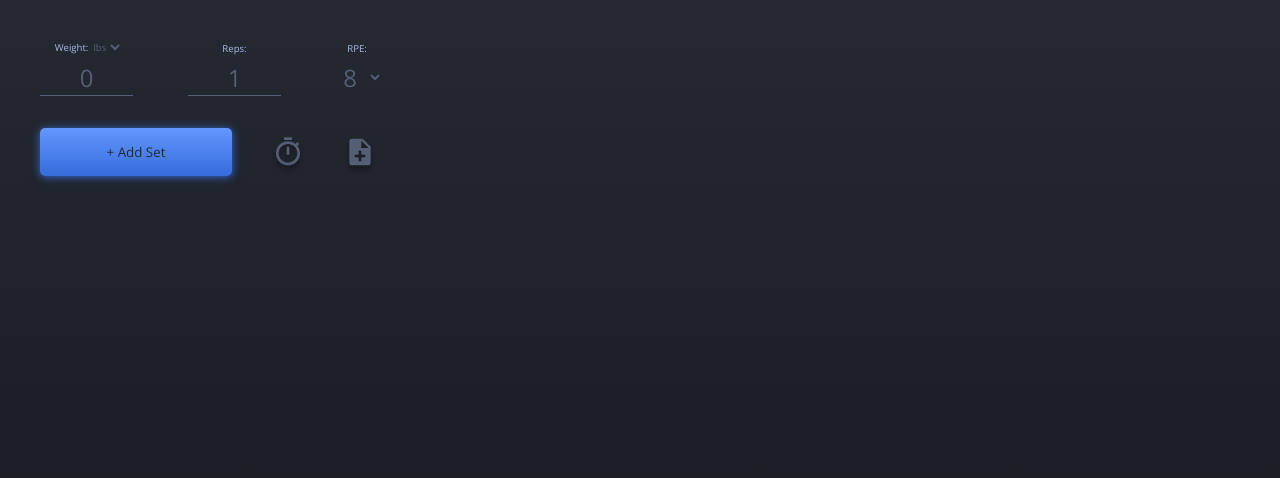
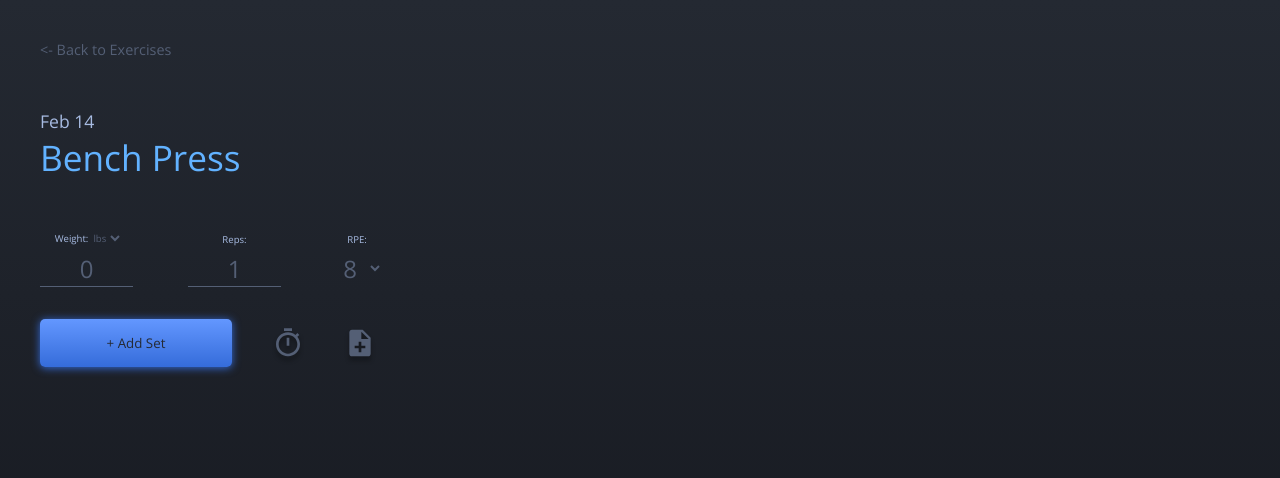
Before and after one commit to purpleshell/ideal-barnacle, a React (Create React App) app in the folder client/: page / in a window 1280 px wide. Shown: the top 478 px of the page. Built offline with nearby package versions, Linux system fonts and the light colour scheme; a web font is replaced by a local one.

Commit message:
UI adjustments

```diff
--- a/client/src/App.tsx
+++ b/client/src/App.tsx
@@ -16,7 +16,21 @@ class App extends Component {
       <div className="App">
         <header className="App-header">
           <ApolloProvider client={client}>
-            <nav className="hidden">
+            <nav>
+              <a href="/exercises">
+                <div className="parent-screen-link">
+                  {"<- Back to Exercises"}
+                </div>
+              </a>
+              <a href="/date-picker">
+                <div className="exercise-page-workout-date">{"Feb 14"}</div>
+              </a>
+              <a href="/exercise-picker">
+                <div className="exercise-page-name exercise-name">
+                  Bench Press
+                </div>
+              </a>
+              <div className="menu hidden">
                 <ul className="li">
                   <a href="/">Home</a>
                 </ul>
@@ -32,6 +46,7 @@ class App extends Component {
                 <ul className="li">
                   <a href="/graphs">Graphs</a>
                 </ul>
+              </div>
             </nav>
             <Sets />
             {/* <CreateExerciseForm />
--- a/client/src/styles/index.scss
+++ b/client/src/styles/index.scss
@@ -6,6 +6,10 @@
 @import "_colors.scss";
 @import url("https://fonts.googleapis.com/css?family=Open+Sans");
 @import url("https://fonts.googleapis.com/css?family=Space+Mono|Oswald|Playfair+Display|Nunito:300|Lora|Nunito+Sans|Poppins:400,500,600,700|ZCOOL+XiaoWei");
+
+html {
+  background: linear-gradient(180deg, #242932 0%, #12141a 100%);
+}
 
 .App {
   text-align: center;
@@ -17,7 +21,6 @@
 }
 
 .App-header {
-  background: linear-gradient(180deg, #242932 0%, #12141a 100%);
   min-height: 100vh;
   display: flex;
   flex-direction: column;
@@ -55,6 +58,29 @@ body {
 code {
   font-family: source-code-pro, Menlo, Monaco, Consolas, "Courier New",
     monospace;
+}
+
+a {
+  text-decoration: none;
+}
+
+.parent-screen-link {
+  font-size: 0.9rem;
+  text-align: left;
+  color: #545f75;
+}
+
+.exercise-page-workout-date {
+  font-size: 1.1rem;
+  text-align: left;
+  margin-top: 50px;
+  color: #a7bbe2;
+}
+
+.exercise-page-name {
+  font-size: 2.2rem;
+  text-align: left;
+  margin-bottom: 50px;
 }
 
 .working-sets {
```
Lines whose indentation alone changed are shown as unchanged.
